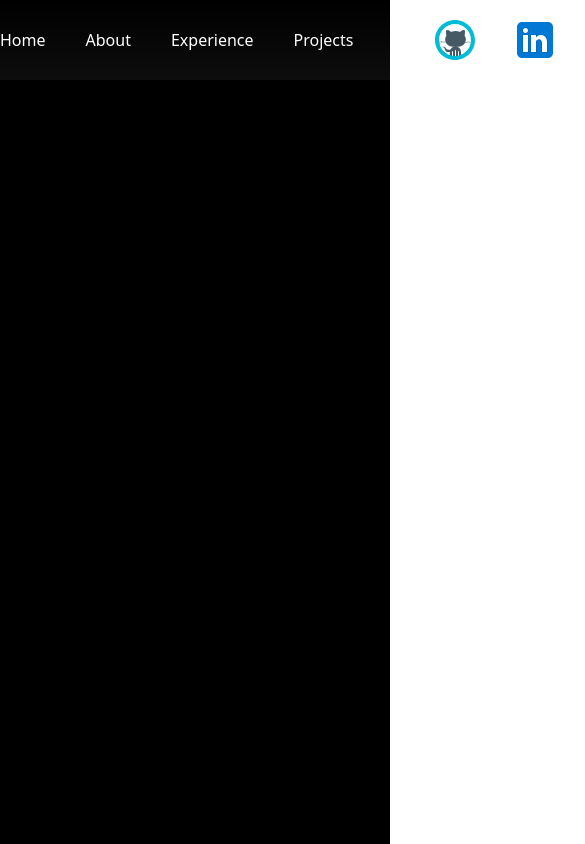
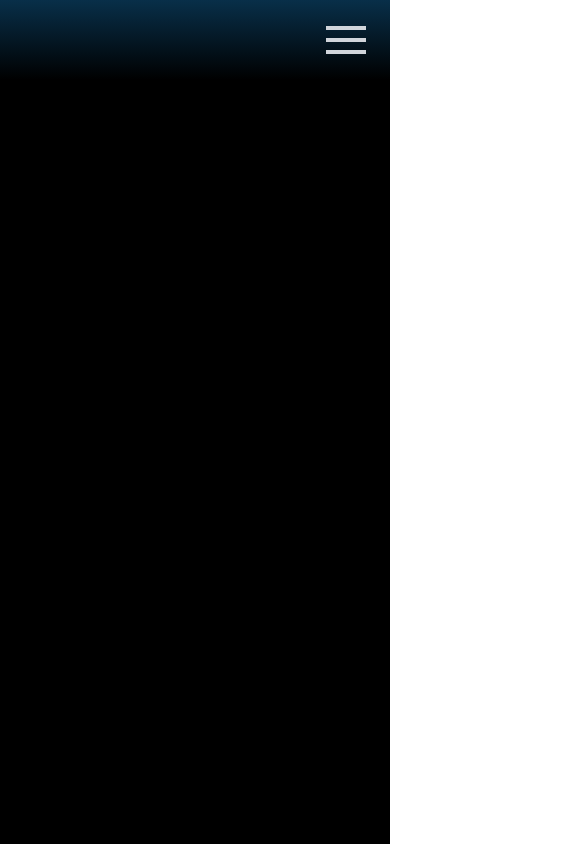
Before and after one commit to matayay/personal-website, a SvelteKit app: page / in a window 390 px wide. Shown: the top 844 px of the page, 585 px wide, since content can reach past the window. Built offline with nearby package versions, Linux system fonts and the light colour scheme.

Commit message:
created sidebar button

```diff
--- a/src/routes/+layout.svelte
+++ b/src/routes/+layout.svelte
@@ -4,6 +4,8 @@
 	import Footer from './components/Footer.svelte';
 </script>
 
-<Header />
-<slot />
-<Footer />
+<div class="bg-black">
+	<Header />
+	<slot />
+	<Footer />
+</div>
--- a/src/routes/components/Header.svelte
+++ b/src/routes/components/Header.svelte
@@ -4,11 +4,10 @@
 	import Instagram from './Instagram.svelte';
 </script>
 
-<div class="sticky left-0 top-0 bg-black">
-	<header
-		class="flex h-20 items-center justify-around bg-gradient-to-t from-[rgba(255,255,255,0.05)]"
-	>
-		<nav class="flex items-center justify-center gap-10">
+<div class="sticky left-0 top-0">
+	<header class="flex h-20 items-center justify-end bg-gradient-to-b from-sky-950 px-6">
+		<div class="hidden min-w-full items-center justify-around sm:flex">
+			<nav class="flex items-center justify-center gap-4 lg:gap-10">
 				<h3 class="cursor-pointer text-white">Home</h3>
 				<h3 class="cursor-pointer text-white">About</h3>
 				<h3 class="cursor-pointer text-white">Experience</h3>
@@ -16,10 +15,19 @@
 				<h3 class="cursor-pointer text-white">Skills</h3>
 			</nav>
 
-		<nav class="flex items-center justify-center gap-8">
+			<nav class="flex items-center justify-center gap-2 lg:gap-8">
 				<GitHub />
 				<Linkedin />
 				<Instagram />
 			</nav>
+		</div>
+
+		<button class="flex min-h-full cursor-pointer flex-col justify-center gap-2 sm:hidden">
+			<div class="h-1 w-10 bg-gray-300" />
+			<div class="h-1 w-10 bg-gray-300" />
+			<div class="h-1 w-10 bg-gray-300" />
+		</button>
 	</header>
 </div>
+
+<!-- from-[rgba(0,26,73,0.99)] -->
```
Lines whose indentation alone changed are shown as unchanged.
